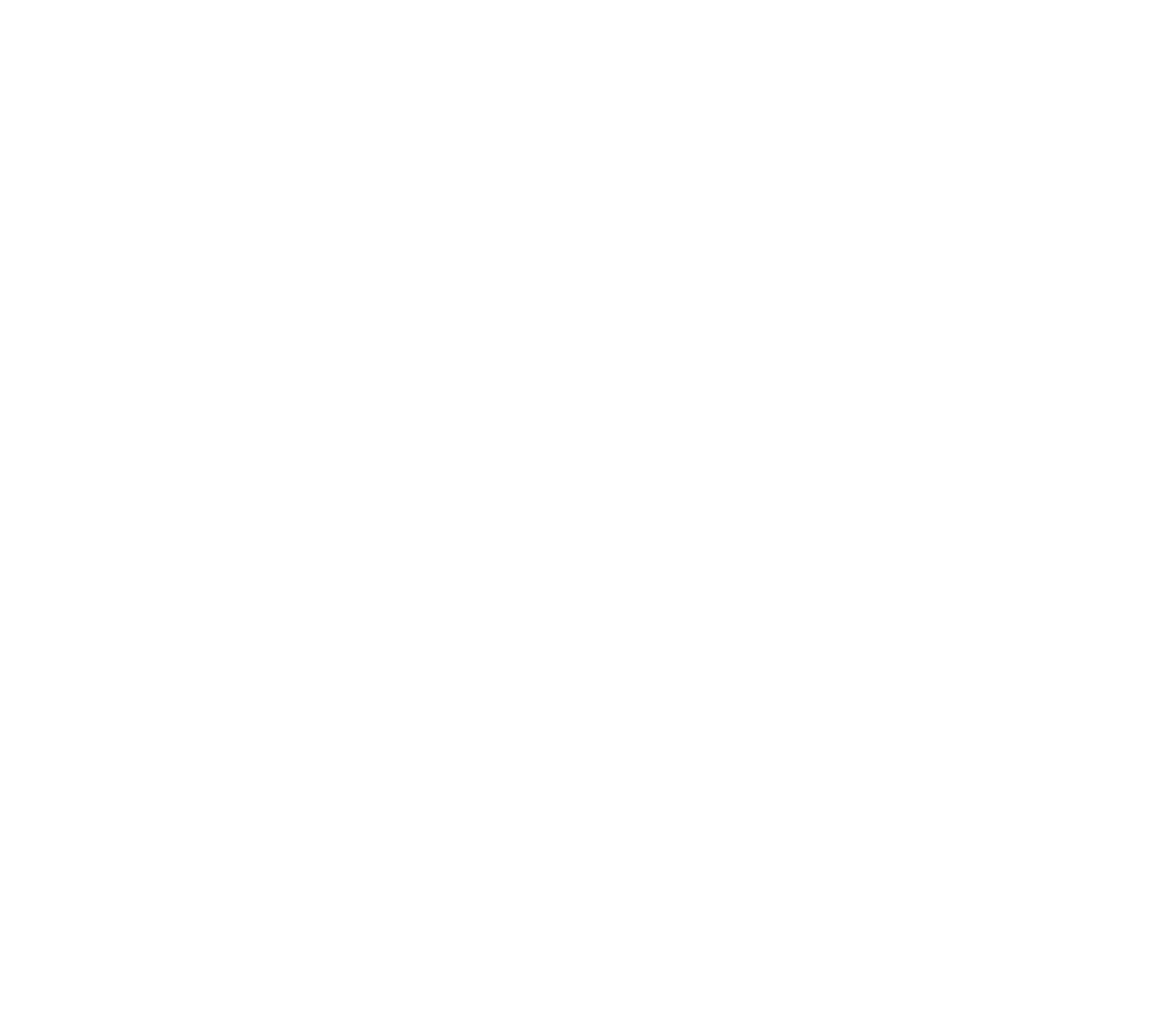
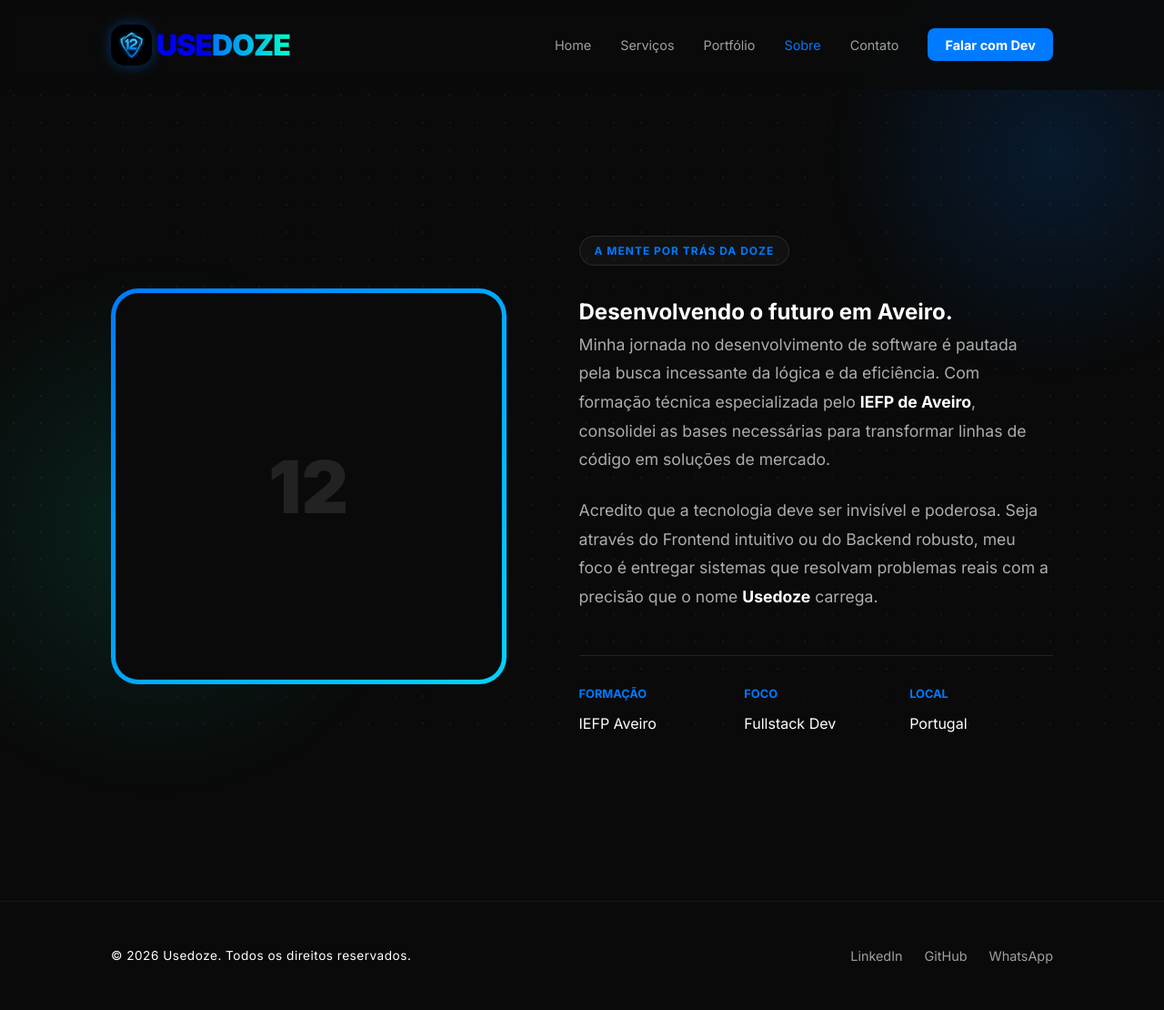
Before and after one commit to angelosantos824/usedoze, a plain HTML site: page sobre.html in a window 1280 px wide. Shown: the whole page at 91% size. Before the commit the page ends 800 px from the top, so only its background shows below. Drawn offline with Linux system fonts and the light colour scheme.

Commit message:
conclusão

```diff
--- a/sobre.html
+++ b/sobre.html
@@ -0,0 +1,87 @@
+<!DOCTYPE html>
+<html lang="pt-br">
+<head>
+    <meta charset="UTF-8">
+    <meta name="viewport" content="width=device-width, initial-scale=1.0">
+    <title>Sobre Mim | Usedoze</title>
+    <link rel="stylesheet" href="style.css">
+    <link href="https://fonts.googleapis.com/css2?family=Inter:wght@400;700;900&display=swap" rel="stylesheet">
+</head>
+<body>
+    <div class="tech-bg"></div>
+
+    <header>
+        <nav class="container">
+            <div class="logo">
+    <a href="index.html">
+        <img src="imagem/logo.png" alt="Usedoze Desenvolvimento de Precisão"> <div class="logo">USE<span>DOZE</span></div>
+
+    </a>
+</div>
+                <ul class="nav-links">
+                <li><a href="index.html">Home</a></li>
+                <li><a href="servicos.html">Serviços</a></li>
+                <li><a href="portfolio.html">Portfólio</a></li>
+                <li><a href="sobre.html" class="active">Sobre</a></li>
+                <li><a href="contato.html">Contato</a></li>
+                <li><a href="https://wa.me/+351924116588" class="btn-nav">Falar com Dev</a></li>
+            </ul>
+        </nav>
+    </header>
+
+    <section class="about-section">
+        <div class="container">
+            <div class="about-grid">
+                <div class="about-visual reveal">
+                    <div class="photo-frame">
+                        <div class="photo-placeholder">12</div>
+                    </div>
+                </div>
+
+                <div class="about-content reveal">
+                    <div class="hero-badge">A Mente por trás da Doze</div>
+                    <h1>Desenvolvendo o futuro em <span>Aveiro.</span></h1>
+                    <p>
+                        Minha jornada no desenvolvimento de software é pautada pela busca incessante da lógica e da eficiência.
+                        Com formação técnica especializada pelo <strong>IEFP de Aveiro</strong>, consolidei as bases necessárias
+                        para transformar linhas de código em soluções de mercado.
+                    </p>
+                    <p>
+                        Acredito que a tecnologia deve ser invisível e poderosa. Seja através do Frontend intuitivo ou do
+                        Backend robusto, meu foco é entregar sistemas que resolvam problemas reais com a precisão que o nome
+                        <strong>Usedoze</strong> carrega.
+                    </p>
+
+                    <div class="stats-grid">
+                        <div class="stat-item">
+                            <h4>Formação</h4>
+                            <p>IEFP Aveiro</p>
+                        </div>
+                        <div class="stat-item">
+                            <h4>Foco</h4>
+                            <p>Fullstack Dev</p>
+                        </div>
+                        <div class="stat-item">
+                            <h4>Local</h4>
+                            <p>Portugal</p>
+                        </div>
+                    </div>
+                </div>
+            </div>
+        </div>
+    </section>
+    <footer>
+        <div class="container footer-content">
+            <p>&copy; 2026 Usedoze. Todos os direitos reservados.</p>
+            <div class="social-links">
+                <a href="https://www.linkedin.com/in/usedoze" target="_blank">LinkedIn</a>
+                <a href="https://github.com/angelosantos824" target="_blank">GitHub</a>
+                <a href="https://wa.me/+351924116588" target="_blank">WhatsApp</a>
+            </div>
+        </div>
+    </footer>
+
+
+    <script src="script.js"></script>
+</body>
+</html>
--- a/style.css
+++ b/style.css
@@ -625,3 +625,91 @@
     font-weight: 700;
     text-transform: uppercase;
 }
+
+/* ====================================
+   PÁGINA SOBRE
+==================================== */
+.about-section {
+    padding: 160px 0 100px;
+}
+
+.about-grid {
+    display: grid;
+    grid-template-columns: 1fr 1.2fr;
+    gap: 5rem;
+    align-items: center;
+}
+
+/* Moldura da Foto Tech */
+.photo-frame {
+    width: 100%;
+    aspect-ratio: 1 / 1;
+    background: linear-gradient(135deg, var(--primary-color), #00d4ff);
+    border-radius: 30px;
+    position: relative;
+    padding: 5px; /* Borda brilhante */
+}
+
+.photo-placeholder {
+    width: 100%;
+    height: 100%;
+    background: #0a0a0a;
+    border-radius: 25px;
+    display: flex;
+    align-items: center;
+    justify-content: center;
+    font-size: 5rem;
+    font-weight: 900;
+    color: rgba(255, 255, 255, 0.1);
+    border: 1px solid rgba(255, 255, 255, 0.05);
+}
+
+.about-content p {
+    font-size: 1.1rem;
+    color: #adadad;
+    line-height: 1.8;
+    margin-bottom: 1.5rem;
+}
+
+.about-content strong {
+    color: #fff;
+    font-weight: 700;
+}
+
+/* Grid de Mini Stats */
+.stats-grid {
+    display: grid;
+    grid-template-columns: repeat(3, 1fr);
+    gap: 1.5rem;
+    margin-top: 3rem;
+    border-top: 1px solid rgba(255, 255, 255, 0.1);
+    padding-top: 2rem;
+}
+
+.stat-item h4 {
+    color: var(--primary-color);
+    font-size: 0.8rem;
+    text-transform: uppercase;
+    margin-bottom: 0.5rem;
+}
+
+.stat-item p {
+    color: #fff;
+    font-size: 1rem;
+    margin: 0;
+}
+
+/* Responsividade para o Sobre */
+@media (max-width: 992px) {
+    .about-grid {
+        grid-template-columns: 1fr;
+        text-align: center;
+    }
+    .photo-frame {
+        max-width: 300px;
+        margin: 0 auto;
+    }
+    .stats-grid {
+        justify-content: center;
+    }
+}
```
Also changed, not shown: contato.html (+1 -0 lines), index.html (+1 -0 lines), portfolio.html (+2 -1 lines), servicos.html (+12 -1 lines).
